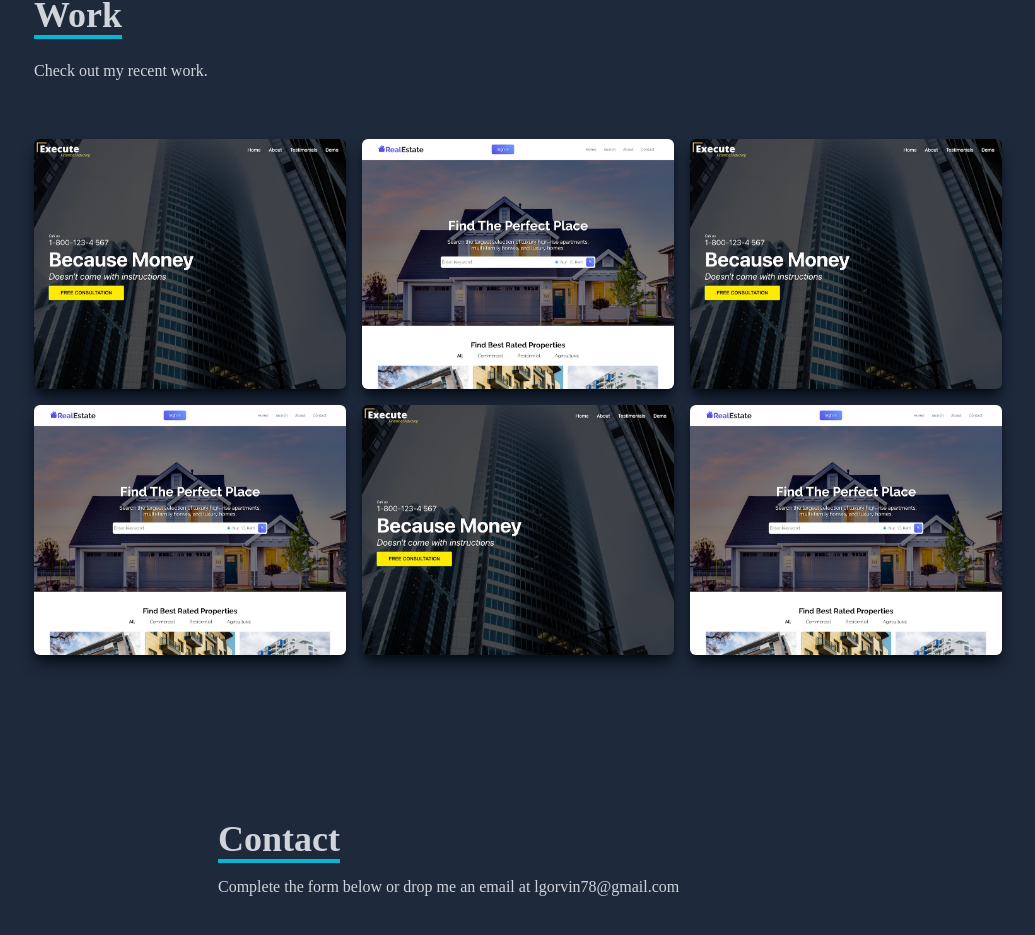
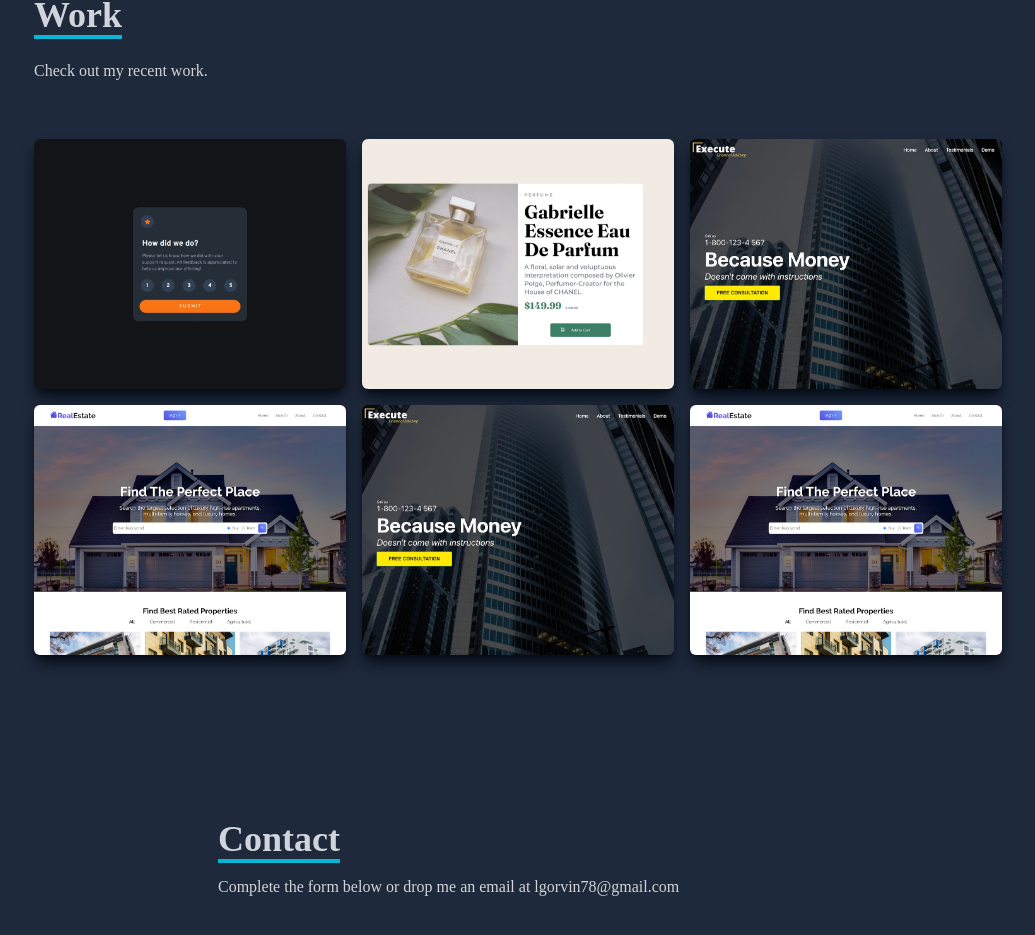
Before and after one commit to lgorvin/react-portfolio, a React (Create React App) app: page / in a window 1280 px wide. Shown: the part 2475-3410 px from the top of the page, without its empty margins (122-1157 px from the left). Built offline with nearby package versions, Linux system fonts and the light colour scheme.

Commit message:
added work

```diff
--- a/src/components/Work.jsx
+++ b/src/components/Work.jsx
@@ -1,6 +1,8 @@
 import React from "react";
 import workImg from "../assets/workImg.jpeg";
 import realEstate from "../assets/realestate.jpg";
+import ratingComponent from "../assets/rating-component.jpeg";
+import cardComponent from "../assets/card-component.jpeg";
 
 const Work = () => {
   return (
@@ -15,20 +17,20 @@ const Work = () => {
 
         <div className="grid sm:grid-cols-2 md:grid-cols-3 gap-4">
           <div
-            style={{ backgroundImage: `url(${workImg})` }}
+            style={{ backgroundImage: `url(${ratingComponent})` }}
             className="shadow-lg shadow-[#040c16] group container rounded-md flex justify-center items-center mx-auto content-div"
           >
             <div className="opacity-0 group-hover:opacity-100">
               <span className="text-2xl font-bold text-white tracking-wider">
-                React JS Application
+                Rating Component
               </span>
               <div className="pt-8 text-center">
-                <a href="/">
+                <a href="https://guileless-daifuku-2f6723.netlify.app/">
                   <button className="text-center rounded-lg px-4 py-3 m-2 bg-white text-gray-700 font-bold text-lg ">
                     Demo
                   </button>
                 </a>
-                <a href="/">
+                <a href="https://github.com/lgorvin/rating-component">
                   <button className="text-center rounded-lg px-4 py-3 m-2 bg-white text-gray-700 font-bold text-lg ">
                     Code
                   </button>
@@ -38,20 +40,20 @@ const Work = () => {
           </div>
 
           <div
-            style={{ backgroundImage: `url(${realEstate})` }}
+            style={{ backgroundImage: `url(${cardComponent})` }}
             className="shadow-lg shadow-[#040c16] group container rounded-md flex justify-center items-center mx-auto content-div"
           >
             <div className="opacity-0 group-hover:opacity-100">
               <span className="text-2xl font-bold text-white tracking-wider">
-                React JS Application
+                Card Component
               </span>
               <div className="pt-8 text-center">
-                <a href="/">
+                <a href="https://keen-starburst-d1403e.netlify.app/">
                   <button className="text-center rounded-lg px-4 py-3 m-2 bg-white text-gray-700 font-bold text-lg ">
                     Demo
                   </button>
                 </a>
-                <a href="/">
+                <a href="https://github.com/lgorvin/card-component">
                   <button className="text-center rounded-lg px-4 py-3 m-2 bg-white text-gray-700 font-bold text-lg ">
                     Code
                   </button>
```
Also changed, not shown: src/assets/card-component.jpeg (added), src/assets/rating-component.jpeg (added).
